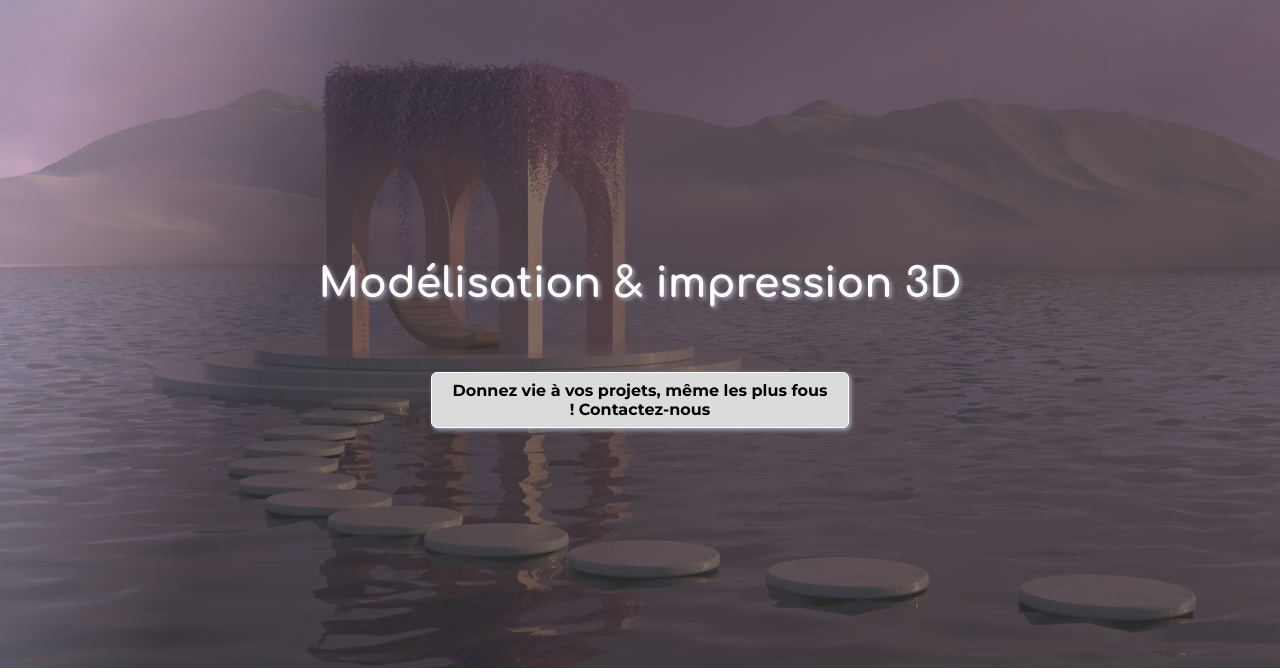
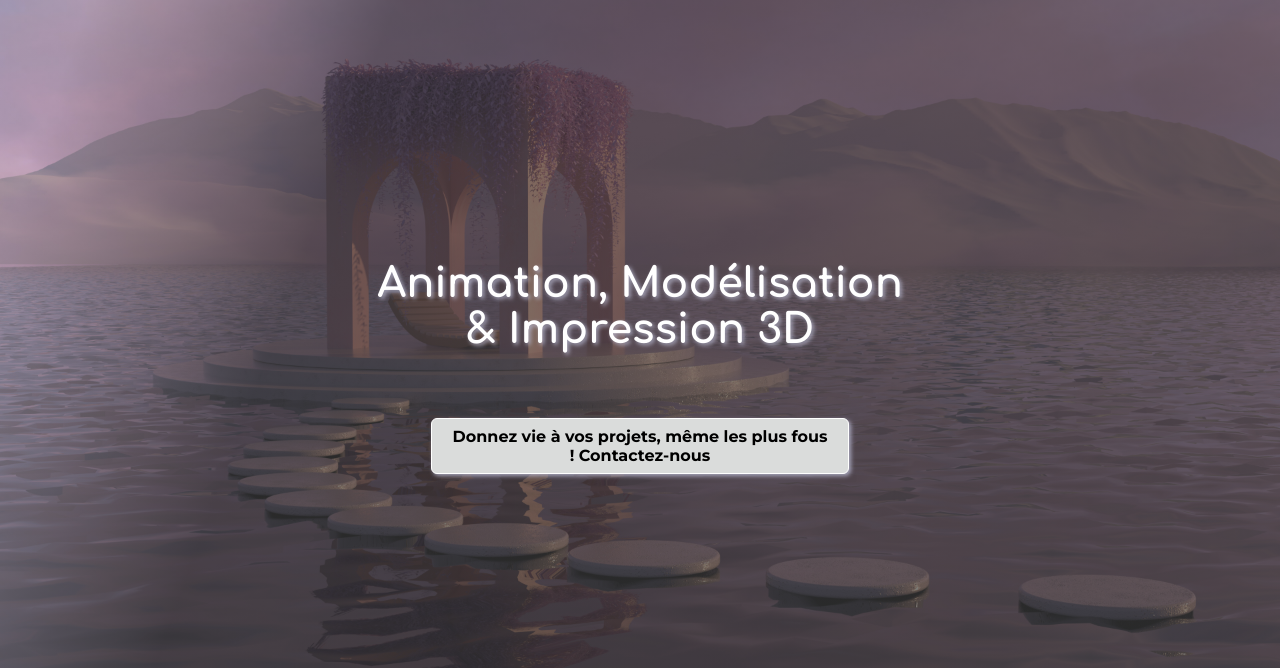
Before and after one commit to chloeho97/UX-homepage, a plain HTML site: page index.html in a window 1280 px wide. Shown: the part 128-800 px from the top of the page. Drawn offline with Linux system fonts and the light colour scheme.

Commit message:
Add files via upload

```diff
--- a/index.html
+++ b/index.html
@@ -68,7 +68,8 @@
 	<br>
 	<br>
 
-		<h1 class="banner-titre"> Modélisation & impression 3D </h1>
+		<h1 class="banner-titre"> Animation, Modélisation
+			<br>& Impression 3D </h1>
 	<br>
 	<br>
 		<a href="#contactez-nous" class="btn-white">Donnez vie à vos projets, même les plus fous ! Contactez-nous </a>
```
